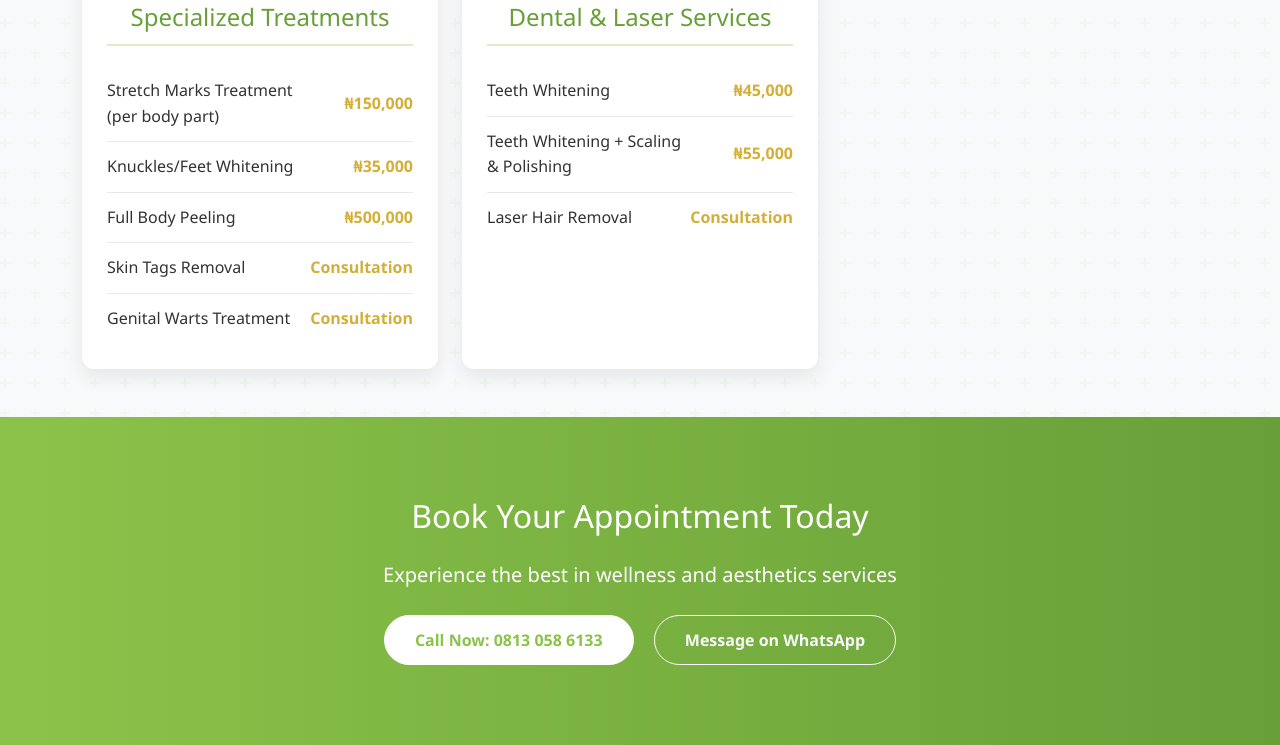
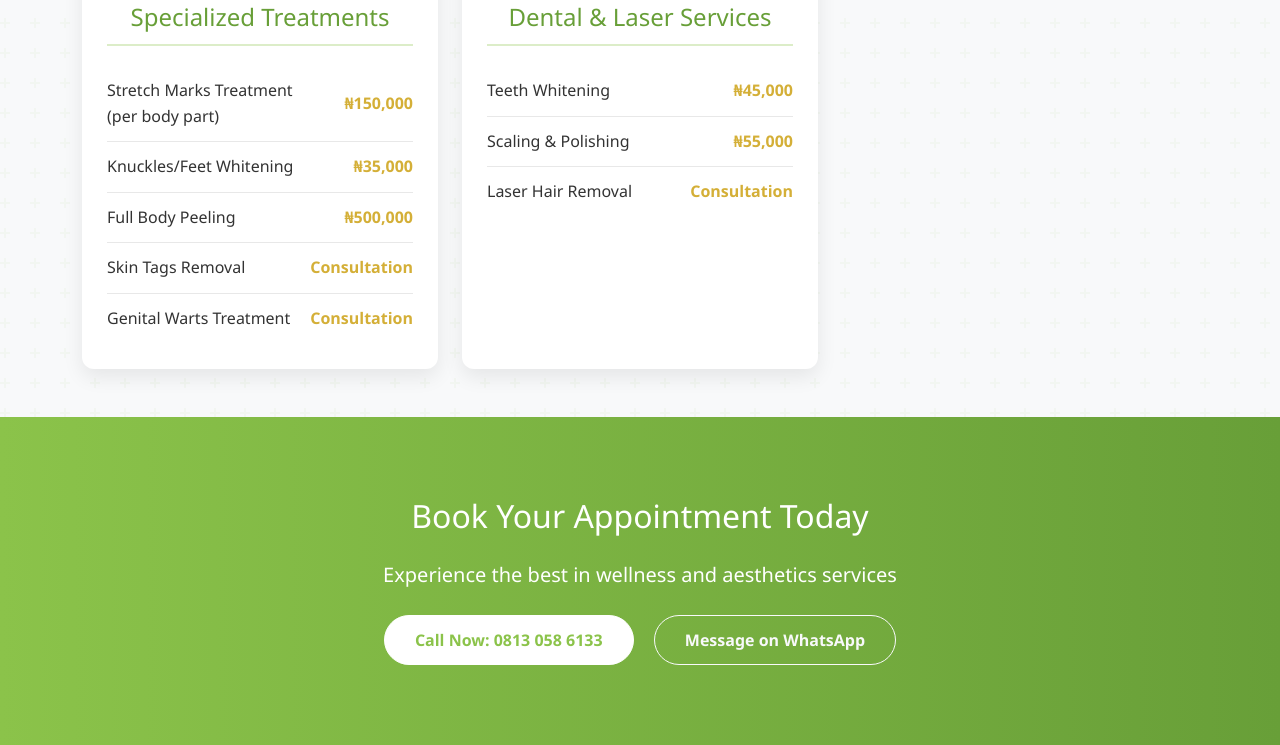
Before and after one commit to Simon-FOS/made-store, a website: page src/views/prices.html in a window 1280 px wide. Shown: the part 1962-2707 px from the top of the page. Drawn offline with nearby package versions, Linux system fonts and the light colour scheme.

Commit message:
fix footer text typo and add link to price list; update service name in prices view

```diff
--- a/src/views/prices.html
+++ b/src/views/prices.html
@@ -498,7 +498,7 @@
                                     <span class="service-price">₦45,000</span>
                                 </li>
                                 <li>
-                                    <span class="service-name">Teeth Whitening + Scaling & Polishing</span>
+                                    <span class="service-name"> Scaling & Polishing</span>
                                     <span class="service-price">₦55,000</span>
                                 </li>
                                 <li>
```
Also changed, not shown: src/views/partials/footer.html (+2 -1 lines).
